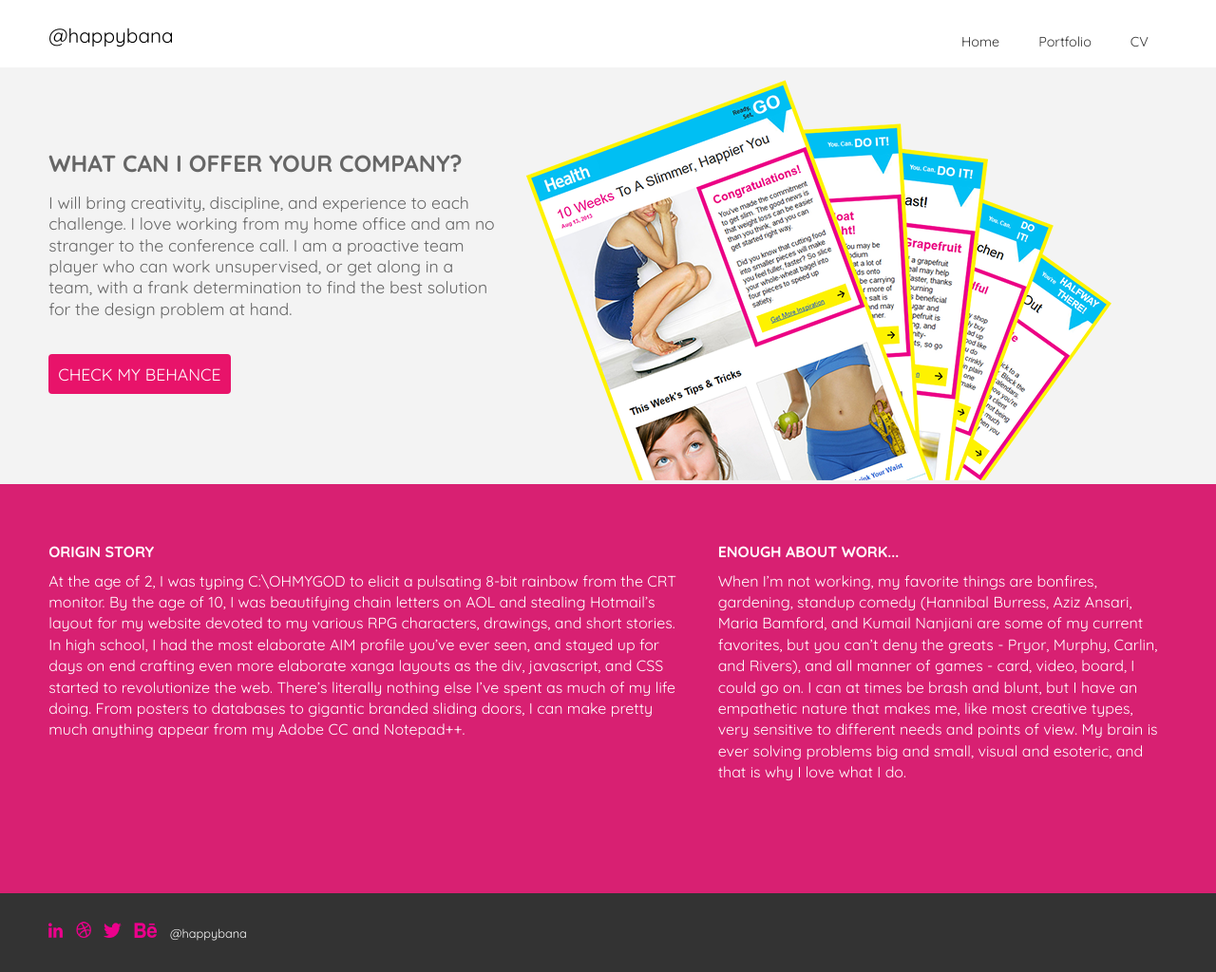
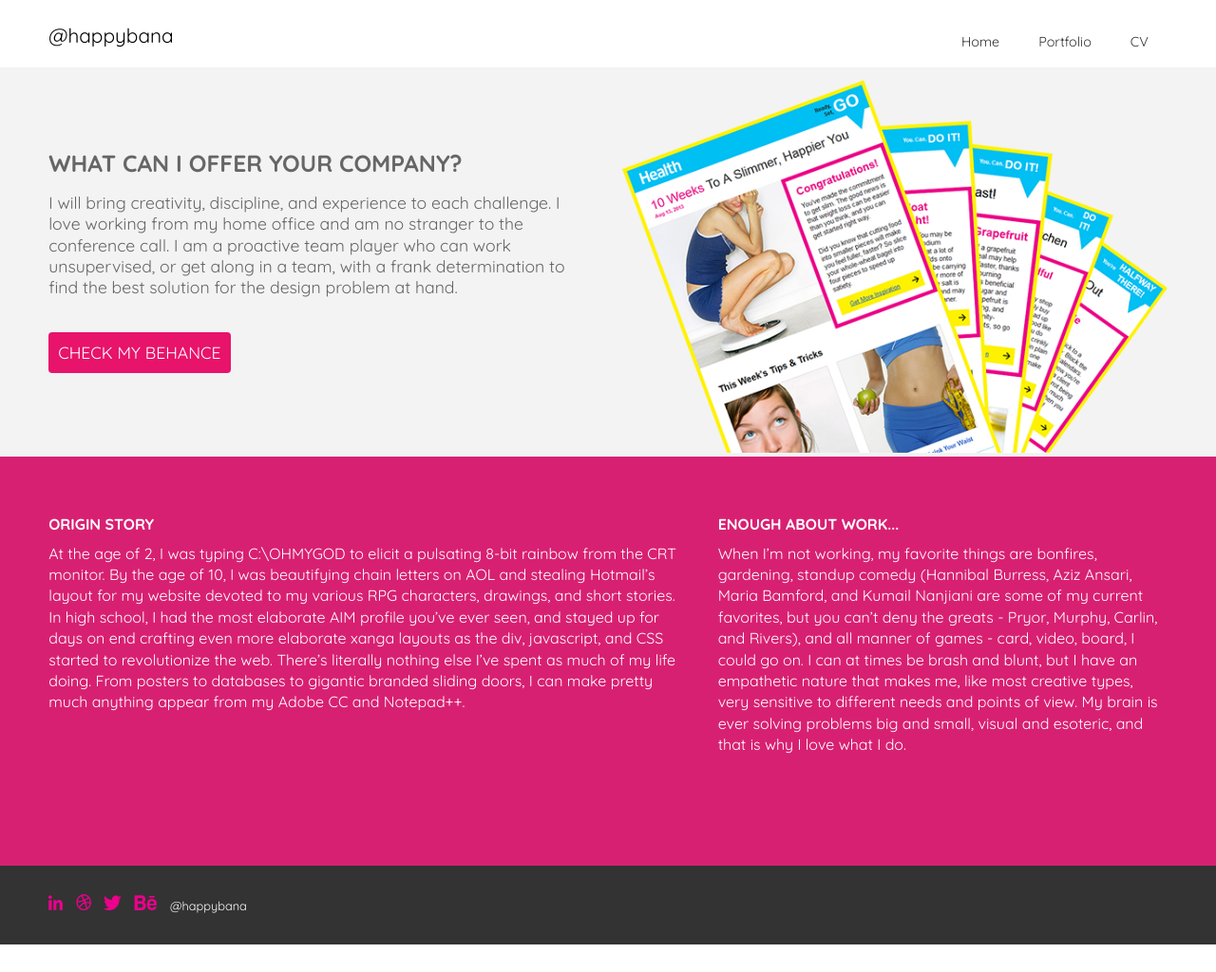
Before and after one commit to banbanbana/happybana.github.io, a Jekyll site: the page index.html, which Jekyll copies as it is, in a window 1280 px wide. Shown: the whole page at 95% size. Built offline with Jekyll 4.4.1, drawn with Linux system fonts in a browser that asks for light colours; some web fonts are replaced; after the commit the page ends 995 px from its top, so only the background shows below that.

Commit message:
Update index.html

```diff
--- a/index.html
+++ b/index.html
@@ -62,14 +62,14 @@
 
     <div class="wrapper" style="margin-bottom:0px;">
       <div class="row">
-        <div class="grid_5">
+        <div class="grid_6">
 
           <h1>What can I offer your company?</h1>
 
           <p>I will bring creativity, discipline, and experience to each challenge. I love working from my home office and am no stranger to the conference call. I am a proactive team player who can work unsupervised, or get along in a team, with a frank determination to find the best solution for the design problem at hand.</p>
             <p><a href="http://www.behance.net/happybana" class="buttonlink" target="_blank">CHECK MY BEHANCE</a></p>
         </div>
-        <div class="grid_7" style="margin:0px; position:relative">
+        <div class="grid_6" style="margin:0px; position:relative">
             <img src="images/health-img.png" style="postition:absolute; bottom:0;">
         </div>
         <!-- end grid div -->
```
